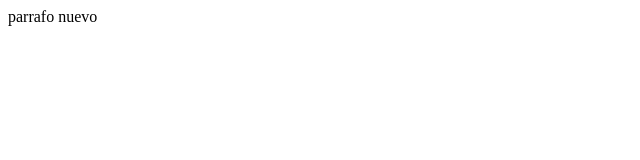
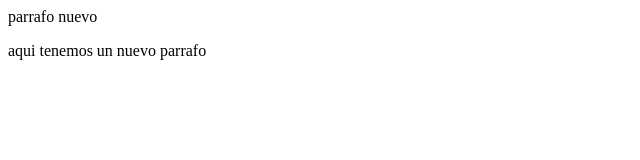
Before and after one commit to NMendez21/ejercicio2, a plain HTML site: page index.html in a window 1280 px wide. Shown: the whole page, without its empty margins (0-640 px from the left). Drawn offline with Linux system fonts and the light colour scheme.

Commit message:
nuevo parrafo desde vc

```diff
--- a/index.html
+++ b/index.html
@@ -3,7 +3,7 @@
 
     <body>
         <p>parrafo nuevo</p>
-
+        <p>aqui tenemos un nuevo parrafo</p>
     </body>
 
 </html>
```
